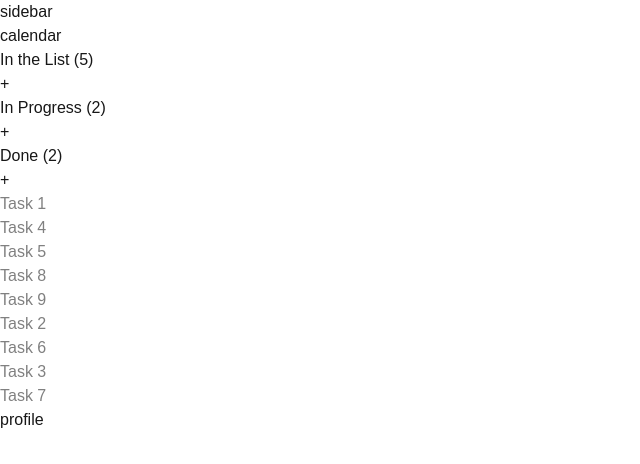
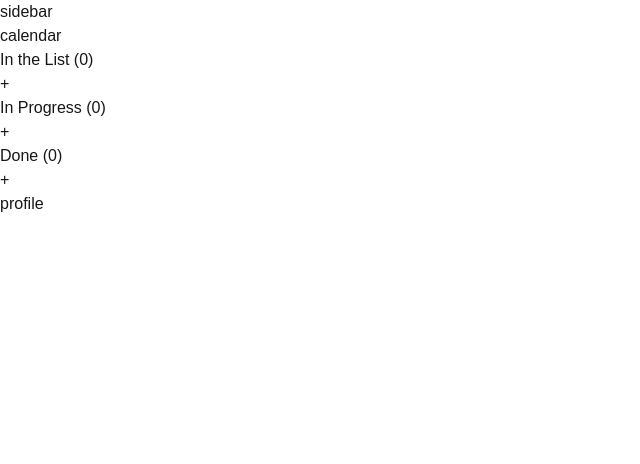
Before and after one commit to bircankut/task-manager, a Next.js app: page / in a window 1280 px wide. Shown: the top 464 px of the page, without its empty margins (0-640 px from the left). Built offline with nearby package versions, Linux system fonts and the light colour scheme.

Commit message:
Feature: implement drag-and-drop task reassignment with status updates

```diff
--- a/src/app/daskboard/dashboard.tsx
+++ b/src/app/daskboard/dashboard.tsx
@@ -1,18 +1,17 @@
 import TaskBoard from "@/components/task-board/task-board";
+import { TaskProvider } from "@/contexts/task-context/task-context";
 
-interface DashboardProps {
+interface DashboardProps {}
 
+export default function Dashboard({}: DashboardProps) {
+  return (
+    <div className="h-screen flex flex-col text-gray-800 ">
+      <div className="h-2/5 bg-indigo-200">calendar</div>
+      <div className="h-3/5">
+        <TaskProvider>
+          <TaskBoard />
+        </TaskProvider>
+      </div>
+    </div>
+  );
 }
-
-export default function Dashboard({  }: DashboardProps) {
-    return (
-        <div className="h-screen flex flex-col text-gray-800 ">
-            <div className="h-2/5 bg-indigo-200">
-                calendar
-            </div>
-            <div className="flex-1 h-3/5">
-                <TaskBoard/>
-            </div>
-        </div>
-    );
-}
--- a/src/components/task-board/draggable.tsx
+++ b/src/components/task-board/draggable.tsx
@@ -1,14 +1,12 @@
 import { useDraggable } from "@dnd-kit/core";
-import {CSSProperties, ReactNode} from "react";
-
+import { CSSProperties, ReactNode } from "react";
 
 interface DraggableProps {
   id: string;
-  status: string;
   children: ReactNode;
 }
 
-export default function Draggable({ id, status, children }: DraggableProps) {
+export default function Draggable({ id, children }: DraggableProps) {
   const { attributes, listeners, setNodeRef, transform, isDragging } =
     useDraggable({ id });
 
@@ -22,14 +20,7 @@ export default function Draggable({ id, status, children }: DraggableProps) {
   };
 
   return (
-    <div
-      ref={setNodeRef}
-      style={style}
-      {...attributes}
-      {...listeners}
-      className="cursor-grab"
-      data-status={status}
-    >
+    <div ref={setNodeRef} style={style} {...attributes} {...listeners}>
       {children}
     </div>
   );
--- a/src/components/task-board/droppable.tsx
+++ b/src/components/task-board/droppable.tsx
@@ -1,29 +1,20 @@
 import { useDroppable } from "@dnd-kit/core";
-import { Dispatch, ReactNode, SetStateAction } from "react";
+import { ReactNode } from "react";
 
-export default function Droppable({
-  status,
-  tasks,
-  setTasks,
-  children,
-}: {
-  status: string;
-  tasks: { id: string; name: string; context: string; status: string }[];
-  setTasks: Dispatch<
-    SetStateAction<{ id: string; name: string; context: string; status: string }[]>
-  >;
+interface DroppableProps {
+  id: string;
+  data?: Record<string, any>;
   children: ReactNode;
-}) {
+}
+
+export default function Droppable({ id, data, children }: DroppableProps) {
   const { setNodeRef } = useDroppable({
-    id: status,
-    data: { status },
+    id,
+    data,
   });
 
   return (
-    <div
-      ref={setNodeRef}
-      className=" text-zinc-900 "
-    >
+    <div ref={setNodeRef} className=" text-zinc-900 ">
       {children}
     </div>
   );
--- a/src/components/task-board/task-board.tsx
+++ b/src/components/task-board/task-board.tsx
@@ -1,5 +1,6 @@
 "use client";
 
+import React, { useState } from "react";
 import {
   DndContext,
   closestCenter,
@@ -7,26 +8,18 @@ import {
   useSensors,
   PointerSensor,
 } from "@dnd-kit/core";
-import { useState } from "react";
-
+import { useTaskContext } from "@/contexts/task-context/task-context";
+import { TaskHeader } from "@/components/task-header/task-header";
+import Droppable from "@/components/task-board/droppable";
 import Draggable from "@/components/task-board/draggable";
-import Droppable from "./droppable";
+import { TaskModal } from "@/components/task-modal/task-modal";
 import style from "./task-board.module.css";
 
-
-export default function TaskBoard() {
-  const [tasks, setTasks] = useState([
-    { id: "1", name: "Task 1", context:"", status: "in-list" },
-    { id: "2", name: "Task 2", context: "", status: "in-progress" },
-    { id: "3", name: "Task 3", context:"", status: "done" },
-    { id: "4", name: "Task 4", context:"", status: "in-list" },
-    { id: "5", name: "Task 5", context:"", status: "in-list" },
-    { id: "6", name: "Task 6", context: "", status: "in-progress" },
-    { id: "7", name: "Task 7", context:"", status: "done" },
-    { id: "8", name: "Task 8", context:"", status: "in-list" },
-    { id: "9", name: "Task 9", context:"", status: "in-list" },
-  ]);
+const TaskBoard: React.FC = () => {
+  const { tasks, updateTaskStatus } = useTaskContext();
   const [activeId, setActiveId] = useState<string | null>(null);
+  const [isModalOpen, setIsModalOpen] = useState(false);
+  const [modalStatus, setModalStatus] = useState("");
 
   const sensors = useSensors(useSensor(PointerSensor));
 
@@ -40,33 +33,29 @@ export default function TaskBoard() {
     const { active, over } = event;
 
     if (over && active.id !== over.id) {
-      const draggedTask = tasks.find((task) => task.id === active.id);
-      const targetStatus = over?.data.current?.status; // Get target section's status
-
-      if (draggedTask && targetStatus) {
-        const updatedTasks = tasks.map((task) => {
-          if (task.id === draggedTask.id) {
-            return { ...task, status: targetStatus }; // Update status of the dragged task
-          }
-          return task;
-        });
-
-        setTasks(updatedTasks);
+      const targetStatus = over.data.current?.status;
+      if (active.id && targetStatus) {
+        updateTaskStatus(active.id, targetStatus);
       }
     }
 
     setActiveId(null);
   }
 
-  const addTask = (status: string) => {
-    const newTask = {
-      id: String(Date.now()), // Unique ID based on timestamp
-      name: `New Task`,
-      context: `This is a new task`,
-      status: status,
-    };
-    setTasks((prevTasks) => [...prevTasks, newTask]);
+  const openModal = (status: string) => {
+    setModalStatus(status);
+    setIsModalOpen(true);
   };
+
+  const closeModal = () => {
+    setIsModalOpen(false);
+  };
+
+  const sections = [
+    { title: "In the List", status: "in-list" },
+    { title: "In Progress", status: "in-progress" },
+    { title: "Done", status: "done" },
+  ];
 
   return (
     <DndContext
@@ -76,102 +65,49 @@ export default function TaskBoard() {
       onDragEnd={handleDragEnd}
     >
       <div className="grid grid-rows-[auto_1fr] h-full gap-4 p-5">
-
         <div className="grid grid-cols-3 gap-7 items-center">
-          <div className="flex items-center justify-between">
-            <h2 className="font-bold">
-              In the List{" "}
-              <span className="text-gray-500">
-                ({tasks.filter((task) => task.status === "in-list").length})
-              </span>
-            </h2>
-            <button
-              onClick={() => addTask("in-list")}
-              className="ml-2 px-2 py-1 border-solid  border-2 border-slate-500 text-slate-500 rounded"
-            >
-              +
-            </button>
-          </div>
-          <div className="flex items-center justify-between">
-            <h2 className="font-bold">
-              In Progress{" "}
-              <span className="text-gray-500">
-                ({tasks.filter((task) => task.status === "in-progress").length})
-              </span>
-            </h2>
-            <button
-              onClick={() => addTask("in-progress")}
-              className="ml-2 px-2 py-1 border-solid  border-2 border-slate-500 text-slate-500 rounded"
-            >
-              +
-            </button>
-          </div>
-          <div className="flex items-center justify-between">
-            <h2 className="font-bold">
-              Done{" "}
-              <span className="text-gray-500">
-                ({tasks.filter((task) => task.status === "done").length})
-              </span>
-            </h2>
-            <button
-              onClick={() => addTask("done")}
-              className="ml-2 px-2 py-1 border-solid  border-2 border-slate-500 text-slate-500 rounded"
-            >
-              +
-            </button>
-          </div>
+          {sections.map((section) => (
+            <TaskHeader
+              key={section.status}
+              title={section.title}
+              taskCount={
+                tasks.filter((task) => task.status === section.status).length
+              }
+              onAdd={() => openModal(section.status)}
+            />
+          ))}
         </div>
 
-        {/* Scrollable Content Row */}
         <div
-          className={`grid grid-cols-3 gap-7 overflow-auto ${style.customScroll}`}
+          className={`grid grid-cols-3 gap-7 overflow-y-auto ${style.customScroll}`}
         >
-          {/* In the List Section */}
-          <Droppable status="in-list" tasks={tasks} setTasks={setTasks}>
-            <div className="flex flex-col gap-2">
+          {sections.map((section) => (
+            <Droppable
+              key={section.status}
+              id={section.status}
+              data={{ status: section.status }}
+            >
               {tasks
-                .filter((task) => task.status === "in-list")
+                .filter((task) => task.status === section.status)
                 .map((task) => (
-                  <Draggable key={task.id} id={task.id} status="in-progress">
-                    <div className="bg-white p-2 rounded shadow mb-2 h-40">
+                  <Draggable key={task.id} id={task.id}>
+                    <div className="bg-white p-2 rounded shadow mb-2 h-40 flex items-center justify-center">
                       {task.name} {task.context}
                     </div>
                   </Draggable>
                 ))}
-            </div>
-          </Droppable>
+            </Droppable>
+          ))}
+        </div>
 
-          {/* In Progress Section */}
-          <Droppable status="in-progress" tasks={tasks} setTasks={setTasks}>
-            <div className="flex flex-col gap-2">
-              {tasks
-                .filter((task) => task.status === "in-progress")
-                .map((task) => (
-                  <Draggable key={task.id} id={task.id} status="done">
-                    <div className="bg-white p-2 rounded shadow mb-2 h-40">
-                      {task.name} {task.context}
-                    </div>
-                  </Draggable>
-                ))}
-            </div>
-          </Droppable>
-
-          {/* Done Section */}
-          <Droppable status="done" tasks={tasks} setTasks={setTasks}>
-            <div className="flex flex-col gap-2">
-              {tasks
-                .filter((task) => task.status === "done")
-                .map((task) => (
-                  <Draggable key={task.id} id={task.id} status="done">
-                    <div className="bg-white p-2 rounded shadow mb-2 h-40">
-                      {task.name} {task.context}
-                    </div>
-                  </Draggable>
-                ))}
-            </div>
-          </Droppable>
-        </div>
+        <TaskModal
+          isOpen={isModalOpen}
+          onClose={closeModal}
+          status={modalStatus}
+        />
       </div>
     </DndContext>
   );
-}
+};
+
+export default TaskBoard;
--- /dev/null
+++ b/src/components/task-header/task-header.tsx
@@ -0,0 +1,23 @@
+interface HeaderProps {
+  title: string;
+  taskCount: number;
+  onAdd: () => void;
+}
+
+const TaskHeader = ({ title, taskCount, onAdd }: HeaderProps) => {
+  return (
+    <div className="flex items-center justify-between">
+      <h2 className="font-bold">
+        {title} <span className="text-gray-500">({taskCount})</span>
+      </h2>
+      <button
+        onClick={onAdd}
+        className="flex justify-center align-middle text-stone-500 rounded border-2 border-solid border-stone-500 h-6 w-6"
+      >
+        +
+      </button>
+    </div>
+  );
+};
+
+export { TaskHeader };
--- /dev/null
+++ b/src/components/task-modal/task-modal.tsx
@@ -0,0 +1,73 @@
+"use client";
+
+import { useState } from "react";
+import { useTaskContext } from "@/contexts/task-context/task-context";
+
+interface TaskModalProps {
+  isOpen: boolean;
+  onClose: () => void;
+  status: string;
+}
+
+const TaskModal = ({ isOpen, onClose, status }: TaskModalProps) => {
+  const [task, setTask] = useState<{ name: string; context: string }>({
+    name: "",
+    context: "",
+  });
+  const { addTask } = useTaskContext();
+
+  const handleSave = () => {
+    addTask({ ...task, status });
+    setTask({ name: "", context: "" });
+    onClose();
+  };
+
+  if (!isOpen) return null;
+
+  return (
+    <div className="fixed inset-0 bg-opacity-50 flex justify-center items-center">
+      <div className="bg-white p-6 rounded shadow-lg w-1/3">
+        <h3 className="text-lg font-bold mb-4">Add New Task</h3>
+        <div className="mb-4">
+          <label className="block text-sm font-medium mb-1">Task Name</label>
+          <input
+            type="text"
+            value={task.name}
+            onChange={(e) =>
+              setTask((prev) => ({ ...prev, name: e.target.value }))
+            }
+            className="w-full border border-gray-300 rounded p-2"
+            placeholder="Enter task name"
+          />
+        </div>
+        <div className="mb-4">
+          <label className="block text-sm font-medium mb-1">Task Context</label>
+          <textarea
+            value={task.context}
+            onChange={(e) =>
+              setTask((prev) => ({ ...prev, context: e.target.value }))
+            }
+            className="w-full border border-gray-300 rounded p-2"
+            placeholder="Enter task context"
+          />
+        </div>
+        <div className="flex justify-end gap-2">
+          <button
+            onClick={onClose}
+            className="px-4 py-2 bg-gray-300 text-gray-800 rounded hover:bg-gray-400"
+          >
+            Cancel
+          </button>
+          <button
+            onClick={handleSave}
+            className="px-4 py-2 bg-indigo-400 text-white rounded hover:bg-blue-600"
+          >
+            Save
+          </button>
+        </div>
+      </div>
+    </div>
+  );
+};
+
+export { TaskModal };
--- /dev/null
+++ b/src/contexts/task-context/task-context.tsx
@@ -0,0 +1,48 @@
+"use client";
+import {createContext, ReactNode, useContext, useState} from "react";
+
+export interface Task {
+  id: string;
+  name: string;
+  context: string;
+  status: string;
+}
+
+interface TaskContextType {
+  tasks: Task[];
+  addTask: (task: Omit<Task, "id">) => void;
+  updateTaskStatus: (id: string, status: string) => void;
+}
+
+const TaskContext = createContext<TaskContextType | undefined>(undefined);
+
+export const TaskProvider = ({ children }: { children: ReactNode }) => {
+  const [tasks, setTasks] = useState<Task[]>([]);
+
+  const addTask = (task: Omit<Task, "id">) => {
+    setTasks((prevTasks) => [
+      ...prevTasks,
+      { ...task, id: String(Date.now()) },
+    ]);
+  };
+
+  const updateTaskStatus = (id: string, status: string) => {
+    setTasks((prevTasks) =>
+      prevTasks.map((task) => (task.id === id ? { ...task, status } : task)),
+    );
+  };
+
+  return (
+    <TaskContext.Provider value={{ tasks, addTask, updateTaskStatus }}>
+      {children}
+    </TaskContext.Provider>
+  );
+};
+
+export const useTaskContext = () => {
+  const context = useContext(TaskContext);
+  if (!context) {
+    throw new Error("useTaskContext must be used within a TaskProvider");
+  }
+  return context;
+};
```
